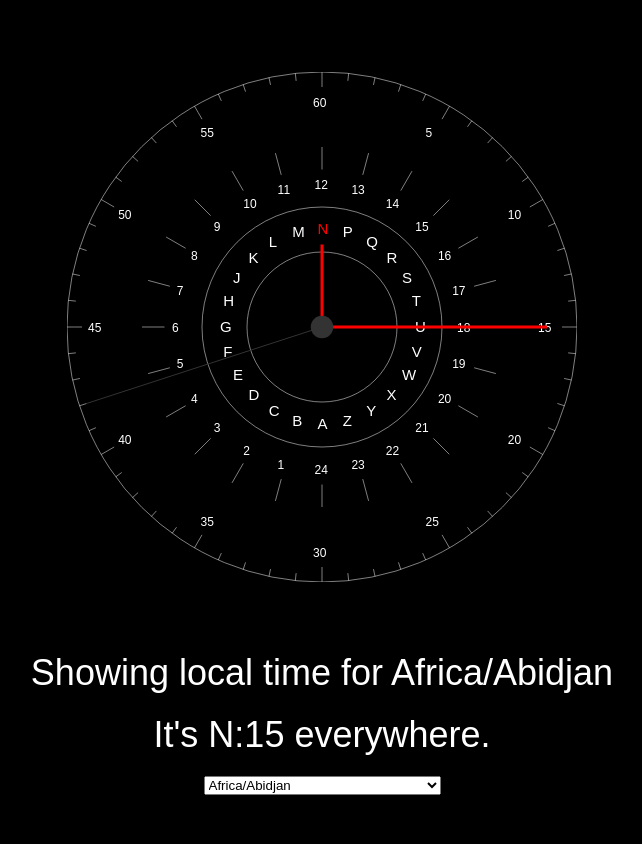
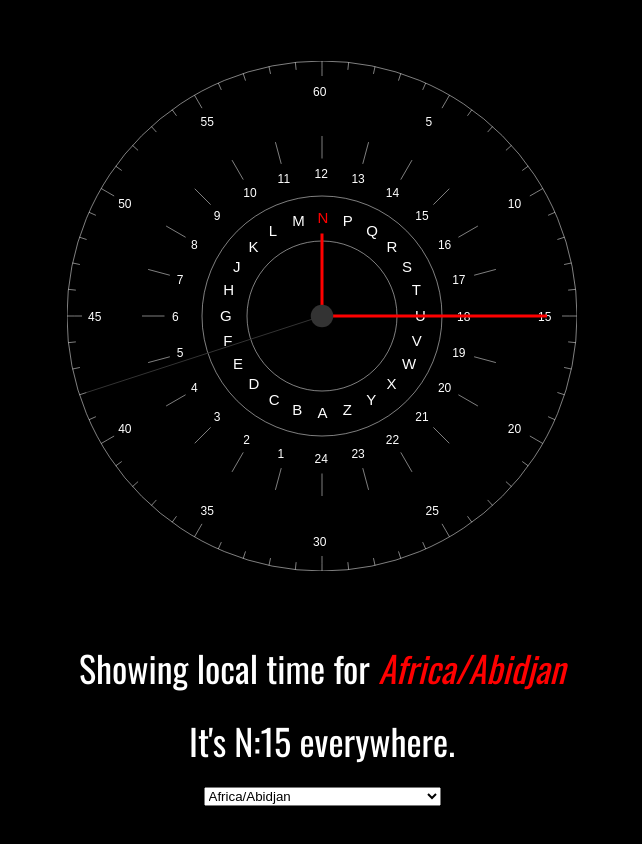
Before and after one commit to overclockworked64/chronos, a plain HTML site: page index.html in a window 1280 px wide. Shown: the whole page, without its empty margins (318-960 px from the left). Drawn offline with nearby package versions, Linux system fonts and the light colour scheme.

Commit message:
publish: tweak: font/color
generated from commit 20f31d438445cf4bfc253551a8c769f396153dc3

```diff
--- a/index.html
+++ b/index.html
@@ -1,6 +1,12 @@
 <!DOCTYPE html>
 <html>
     <head>
+        <link rel="preconnect" href="https://fonts.googleapis.com">
+        <link rel="preconnect" href="https://fonts.gstatic.com" crossorigin>
+        <link href="https://fonts.googleapis.com/css2?family=Teko:wght@600&display=swap" rel="stylesheet">
+        <link rel="preconnect" href="https://fonts.googleapis.com">
+        <link rel="preconnect" href="https://fonts.gstatic.com" crossorigin>
+        <link href="https://fonts.googleapis.com/css2?family=Oswald&family=Teko:wght@600&display=swap" rel="stylesheet">
         <script src="main.js"></script>
         <style>
             body {
@@ -10,7 +16,7 @@
             div {
                 background-color: black;
                 color: white;
-                font-family: sans-serif;
+                font-family: 'Oswald', sans-serif;
                 font-size: 1.5em;
             }
 
@@ -28,12 +34,19 @@
             canvas {
                 margin-bottom: 50px;
             }
+
+            #tz-info {
+                font-size: 36px;
+                font-family: 'Oswald', sans-serif;
+                font-style: italic;
+                color: red;
+            }
         </style>
     </head>
     <body>
         <div class="app">
             <canvas id="canvas"></canvas>
-            <div id="tz-info"></div>
+            <div>Showing local time for <span id="tz-info"></span></div>
             <div id="everywhere"></div>
             <select id="timezone"></select>
         </div>
```
Also changed, not shown: main.js.
